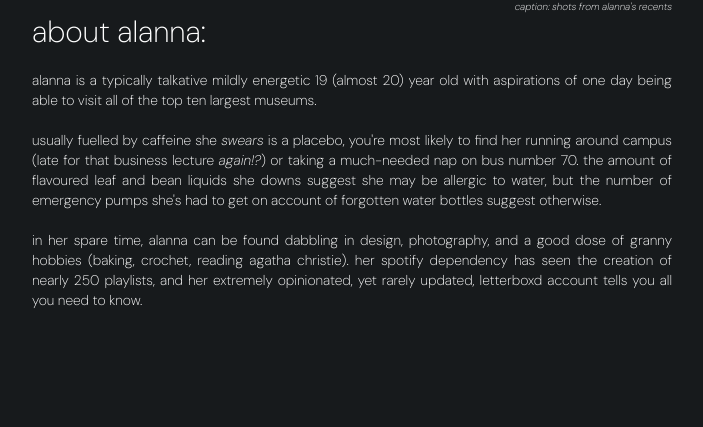
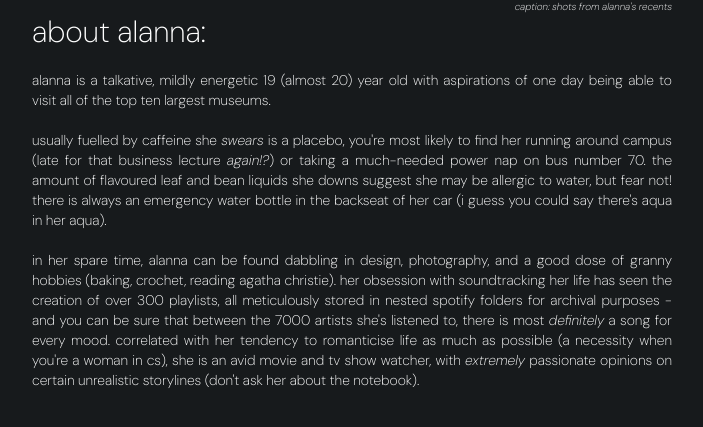
Before and after one commit to alannasantoso/website, a React (Vite) app in the folder alannasantoso/: page /about in a window 1280 px wide. Shown: the part 497-924 px from the top of the page, without its empty margins (288-991 px from the left). Built offline with nearby package versions, Linux system fonts and the light colour scheme.

Commit message:
update: updated about me

```diff
--- a/alannasantoso/src/pages/About.tsx
+++ b/alannasantoso/src/pages/About.tsx
@@ -63,18 +63,22 @@ export default function About() {
           </p>
           <p className="text-3xl font-[dm_sans]">about alanna:</p>
           <p className="mt-5 text-sm text-justify">
-            alanna is a typically talkative mildly energetic 19 (almost 20) year old with aspirations of one day being
+            alanna is a talkative, mildly energetic 19 (almost 20) year old with aspirations of one day being
             able to visit all of the top ten largest museums.<br /> <br />
             usually fuelled by caffeine she <em>swears</em> is a placebo, you're most likely to find her running around
-            campus (late for that business lecture <em>again!?</em>) or taking a much-needed nap on bus number 70. the
-            amount of flavoured leaf and bean liquids she downs suggest she may be allergic to water, but the number of
-            emergency pumps she's had to get on account of forgotten water bottles suggest otherwise.
+            campus (late for that business lecture <em>again!?</em>) or taking a much-needed power nap on bus number 70. the
+            amount of flavoured leaf and bean liquids she downs suggest she may be allergic to water, but fear not! there is always
+            an emergency water bottle in the backseat of her car (i guess you could say there's aqua in her aqua).
             <br />
             <br />
             in her spare time, alanna can be found dabbling in design, photography, and a good dose of granny hobbies
-            (baking, crochet, reading agatha christie). her spotify dependency has seen the creation of nearly 250
-            playlists, and her extremely opinionated, yet rarely updated, letterboxd account tells you all you need to
-            know.
+            (baking, crochet, reading agatha christie). her obsession with soundtracking her life has
+            seen the creation of over 300 playlists,
+            all meticulously stored in nested spotify folders for archival purposes - and you can be sure that between the 7000 artists she's listened to,
+            there is most <em>definitely</em> a song for every mood. correlated with her tendency to romanticise life as much as possible (a necessity
+            when you're a woman in cs), she is an avid movie and tv show watcher, with <em>extremely</em> passionate opinions on certain unrealistic storylines
+            (don't ask her about the notebook).
+            <br/>
           </p>
         </div>
       </div>
```
Also changed, not shown: 1 other file (tests, documents, lock files or other folders).
